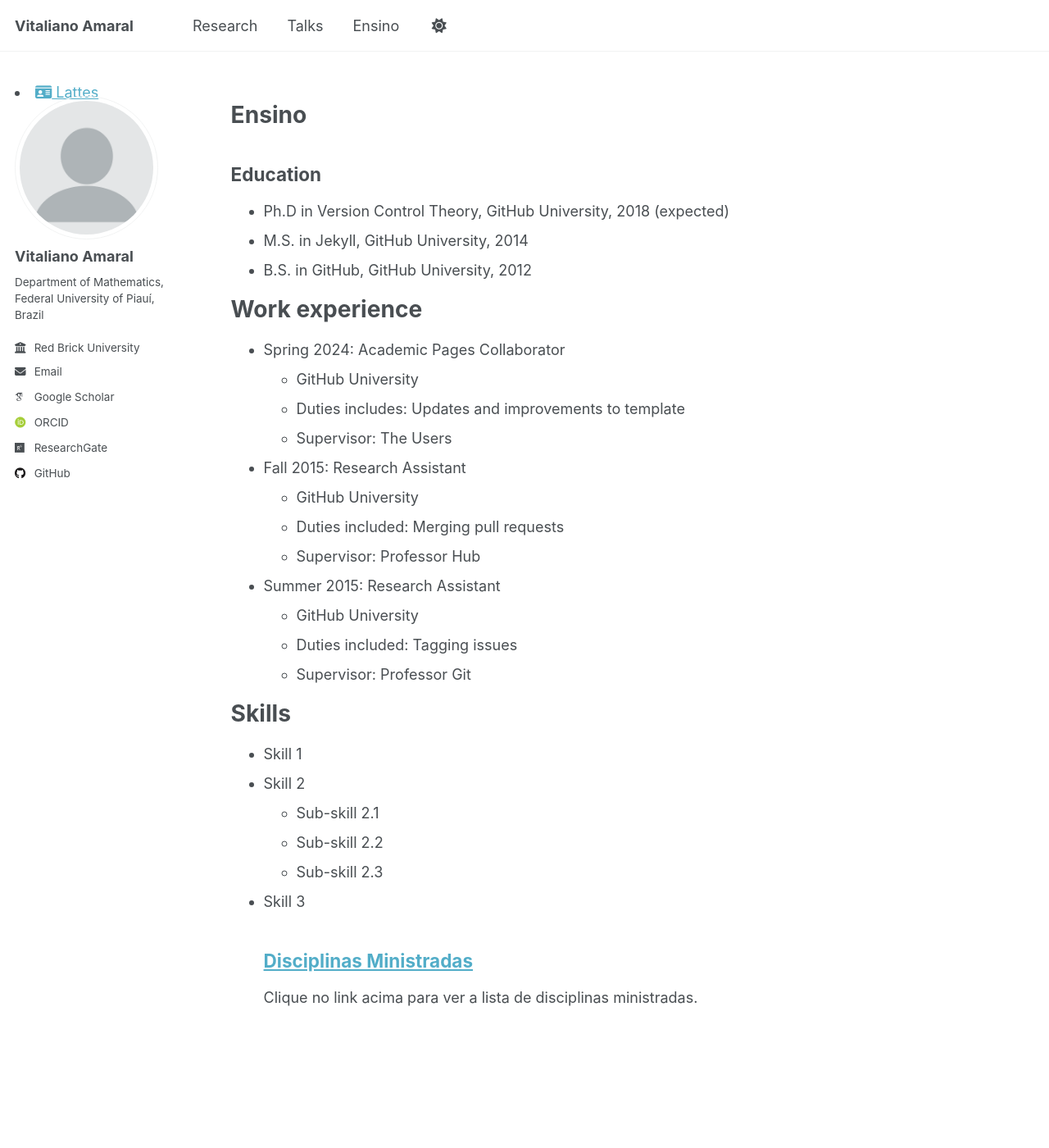
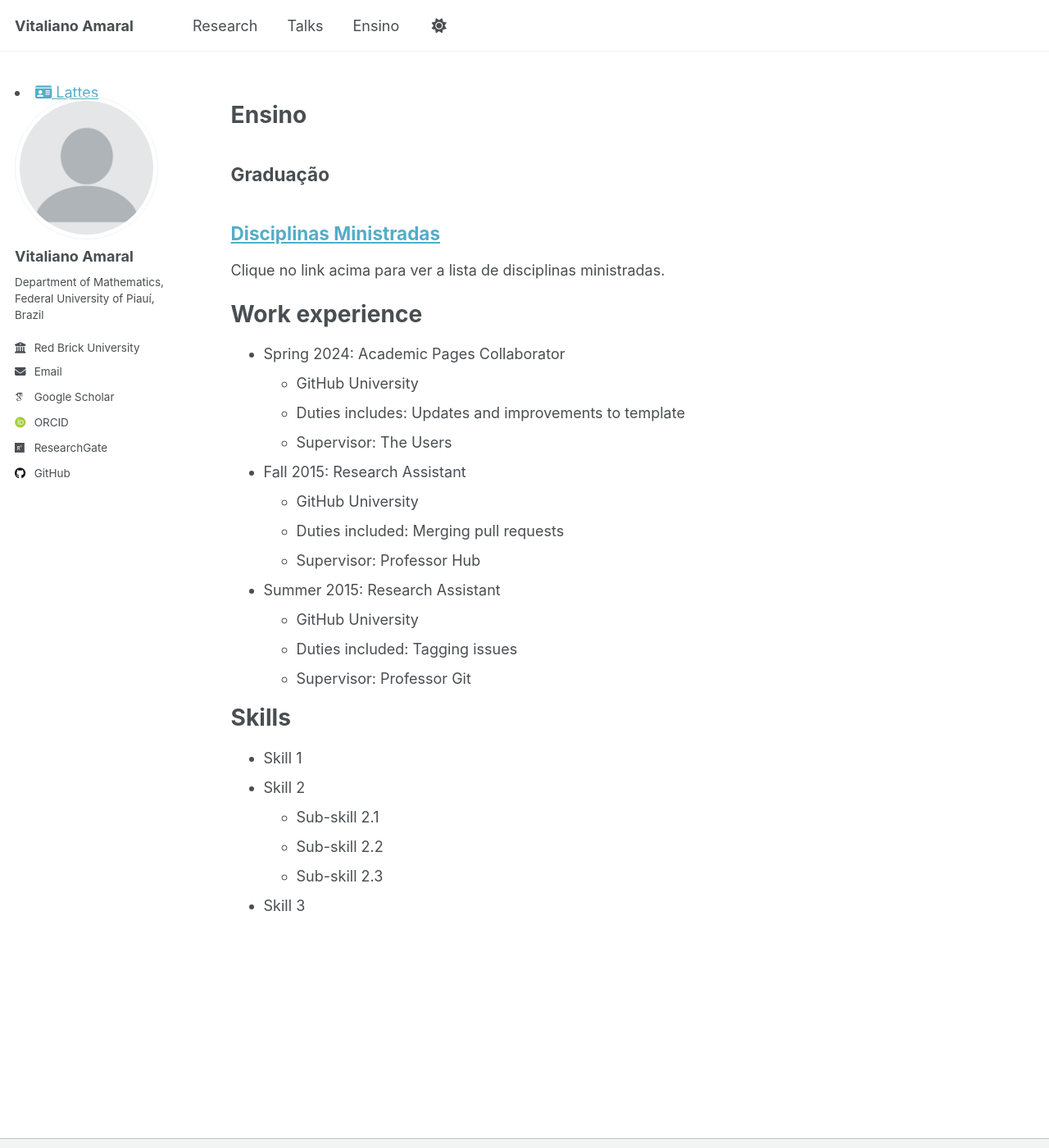
Before and after one commit to vitalianoamaral/vitalianoamaral.github.io, a Jekyll site: the page built from _pages/ensino.md, in a window 1280 px wide and 1400 px high. Shown: the whole window at 82% size. Built offline with Jekyll 4.4.1, drawn with Linux system fonts in a browser that asks for light colours; some web fonts are replaced.

Commit message:
Update ensino.md

```diff
--- a/_pages/ensino.md
+++ b/_pages/ensino.md
@@ -5,11 +5,10 @@ permalink: /ensino/
 author_profile: true
 ---
 
-## Education
+## Graduação
 
-* Ph.D in Version Control Theory, GitHub University, 2018 (expected)
-* M.S. in Jekyll, GitHub University, 2014
-* B.S. in GitHub, GitHub University, 2012
+## [Disciplinas Ministradas](/ensino/disciplinasg/)
+Clique no link acima para ver a lista de disciplinas ministradas.
 
 Work experience
 ======
```
Also changed, not shown: other parts of _pages/ensino.md (+0 -2 lines).
